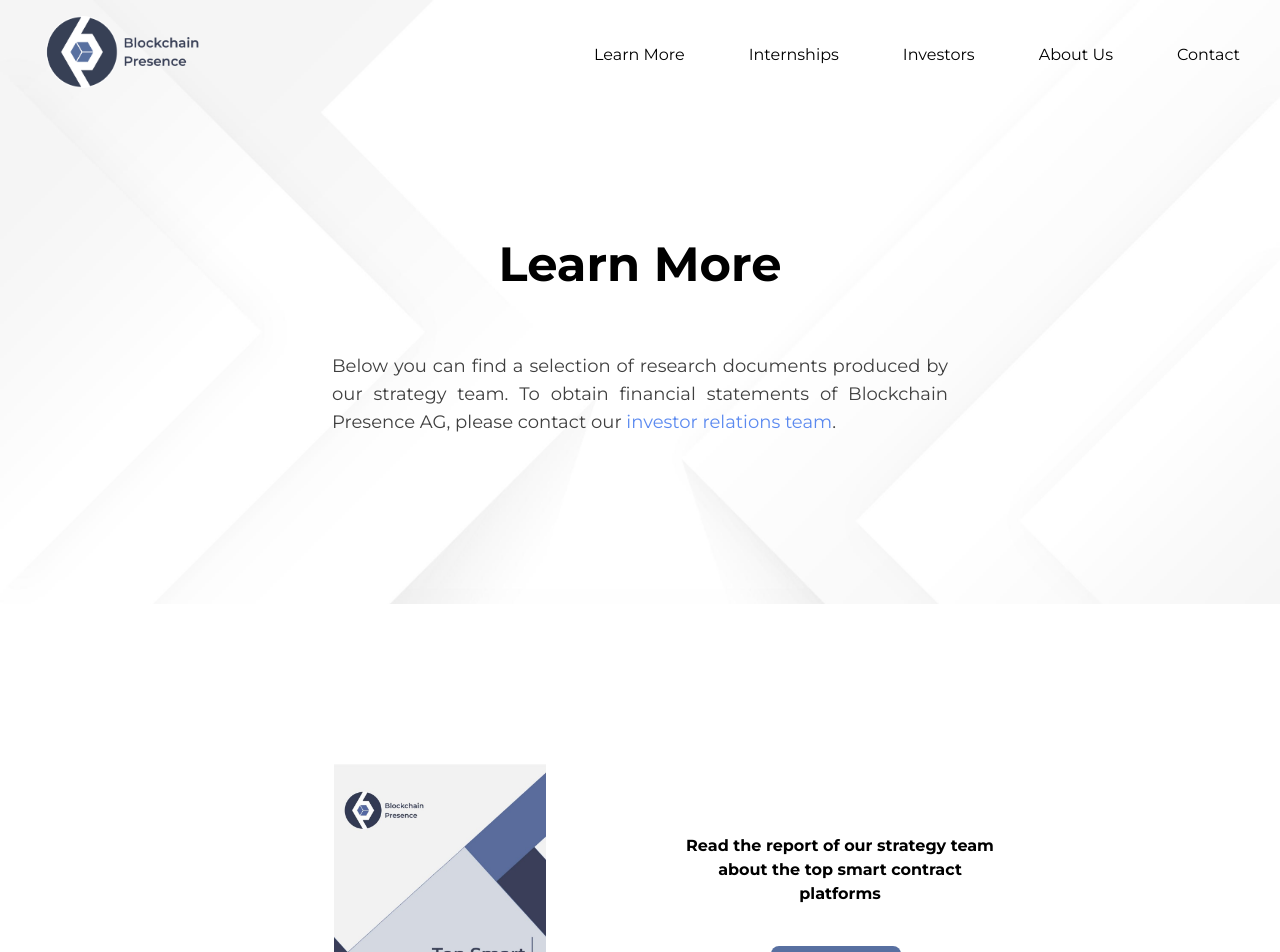
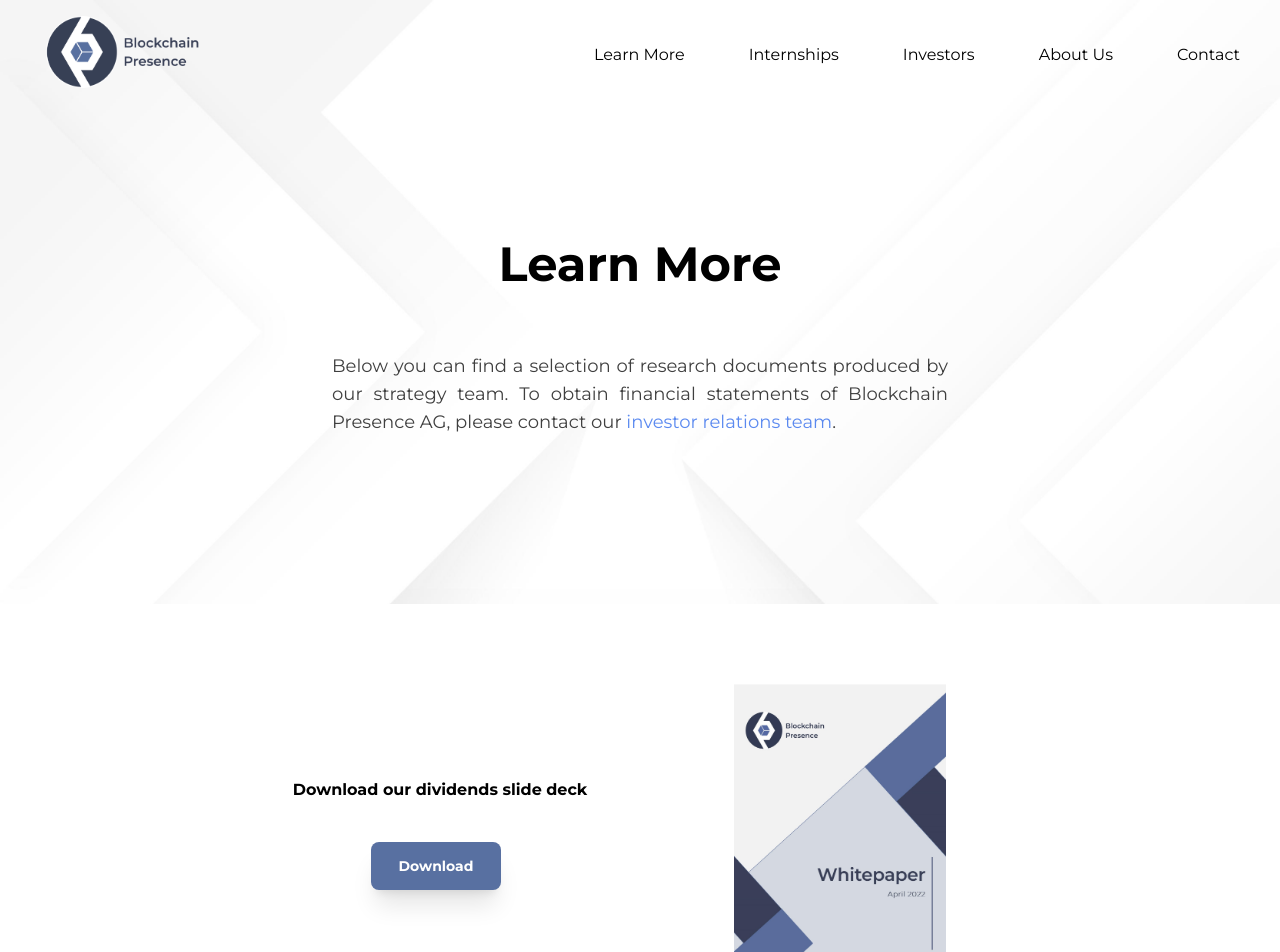
Before and after one commit to migub/BCP-Website-Next, a Next.js app: page /learn-more in a window 1280 px wide. Shown: the top 952 px of the page. Built offline with nearby package versions, Linux system fonts and the light colour scheme.

Commit message:
added dividends file to download

```diff
--- a/pages/learn-more.js
+++ b/pages/learn-more.js
@@ -4,7 +4,12 @@ import Image from "next/image";
 import Button from "../components/Button";
 const LearnMore = () => {
   const router = useRouter();
-
+  function download(url) {
+    const URL = url;
+    if (typeof window !== "undefined") {
+      window.location.href = URL;
+    }
+  }
   return (
     <>
       <TitleSection
@@ -29,10 +34,14 @@ const LearnMore = () => {
         subtitleStyle="text-justify sm:text-justify"
       />
       <div className="my-20 overflow-hidden">
-        {/* <div className="relative flex w-full h-[300px] space-x-20   justify-center ">
+        <div className="relative flex w-full h-[300px] space-x-20   justify-center ">
           <div className="flex flex-col items-center justify-center w-1/4 space-y-10 font-bold text-center ">
-            <div>Download our Whitepaper</div>
-            <Button>Download</Button>
+            <div>Download our dividends slide deck</div>
+            <Button
+              onClick={() => download("/static/Dividends_Slide_Deck_v7.pptx")}
+            >
+              Download
+            </Button>
           </div>
           <div className="relative w-1/4 h-full">
             <Image
@@ -42,7 +51,7 @@ const LearnMore = () => {
               objectFit="contain"
             />
           </div>
-        </div> */}
+        </div>
         <div className="relative flex w-full h-[300px] space-x-20  justify-center mt-20 ">
           <div className="relative w-1/4 h-full">
             <Image
```
Also changed, not shown: 1 other file (tests, documents, lock files or other folders).
